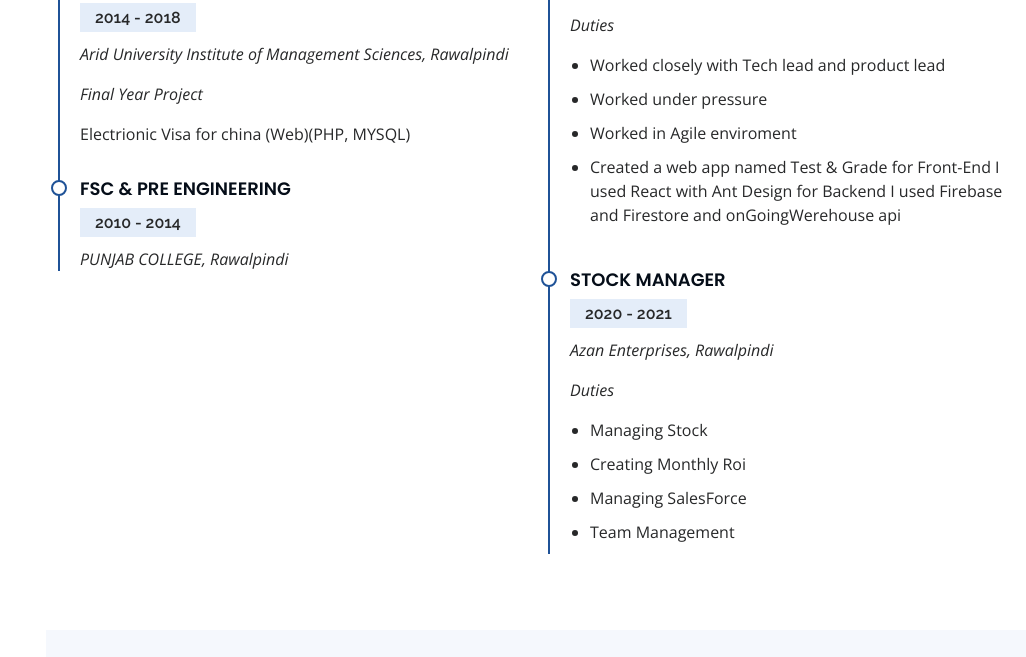
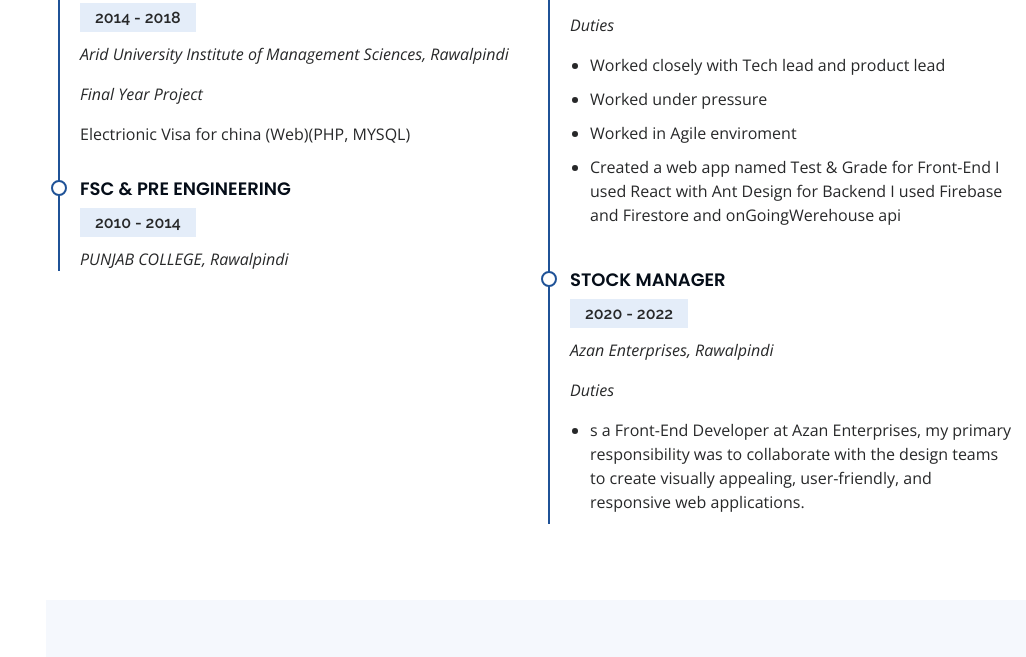
Before and after one commit to Asim-123/portfolio, a plain HTML site: page index.html in a window 1280 px wide. Shown: the part 2312-2969 px from the top of the page, without its empty margins (254-1280 px from the left). Drawn offline with nearby package versions, Linux system fonts and the light colour scheme.

Commit message:
Update index.html

```diff
--- a/index.html
+++ b/index.html
@@ -232,14 +232,11 @@
             </div>
             <div class="resume-item">
               <h4>Stock Manager</h4>
-              <h5>2020 - 2021</h5>
+              <h5>2020 - 2022</h5>
               <p><em>Azan Enterprises, Rawalpindi</em></p>
               <p><em>Duties</em></p>
               <ul>
-                <li>Managing Stock</li>
-                <li>Creating Monthly Roi</li>
-                <li>Managing SalesForce</li>
-                <li>Team Management</li>
+                <li>s a Front-End Developer at Azan Enterprises, my primary responsibility was to collaborate with the design teams to create visually appealing, user-friendly, and responsive web applications.</li>
               </ul>
             </div>
           </div>
```
